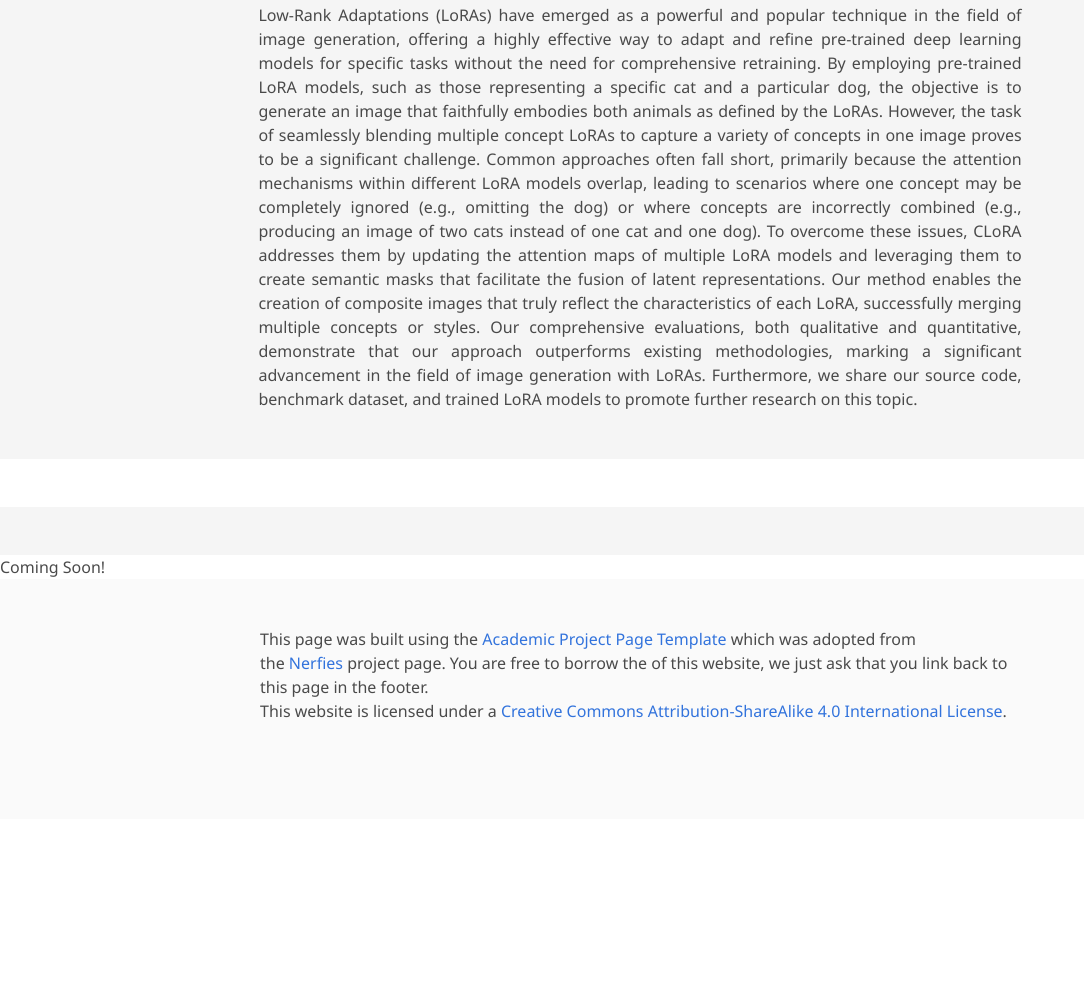
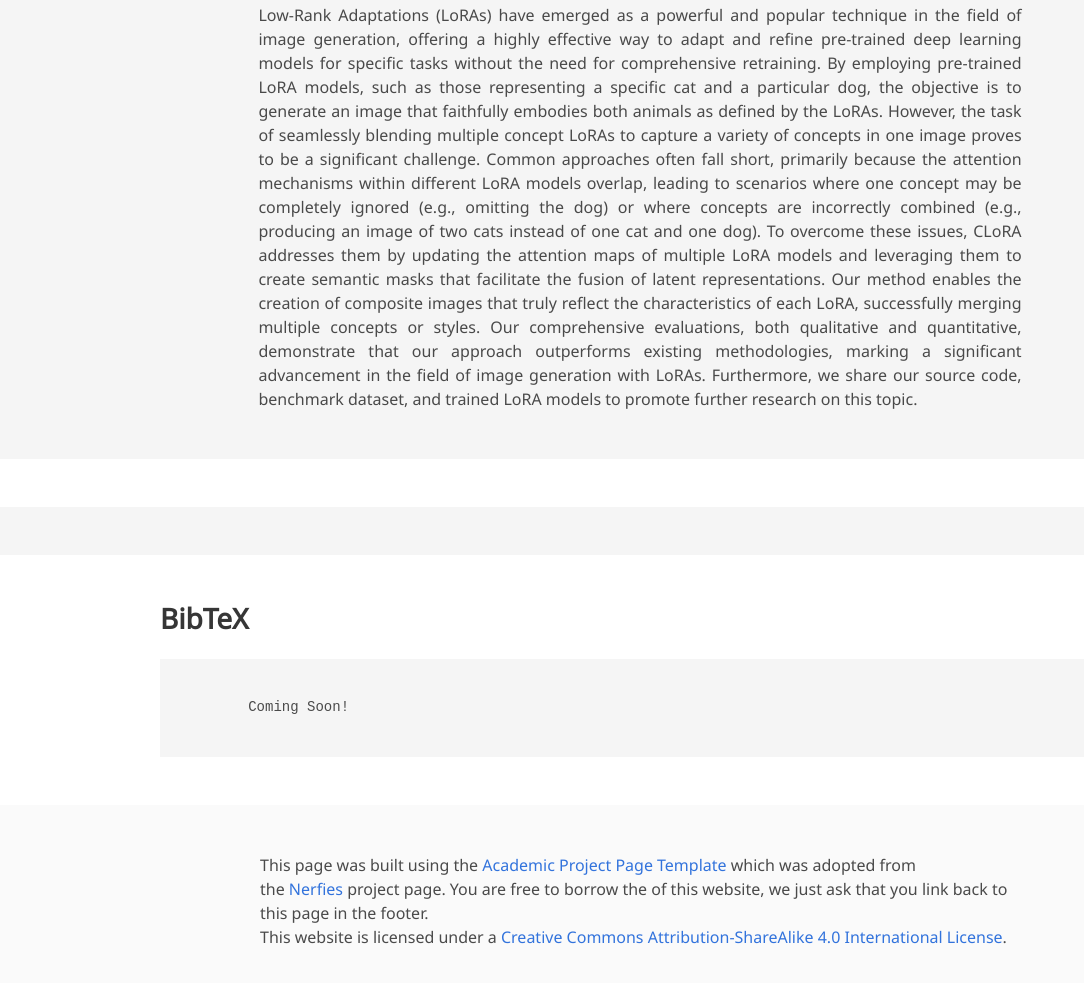
Before and after one commit to clora-diffusion/clora-diffusion.github.io, a plain HTML site: page index.html in a window 1280 px wide. Shown: the part 1214-2197 px from the top of the page, without its empty margins (0-1084 px from the left). Before the commit the page ends 2033 px from the top, so only its background shows below. Drawn offline with nearby package versions, Linux system fonts and the light colour scheme; some icons are missing; a web font is replaced by a local one.

Commit message:
Update index.html

```diff
--- a/index.html
+++ b/index.html
@@ -353,7 +353,15 @@
 
 
 <!--BibTex citation -->
-  Coming Soon!
+  <section class="section" id="BibTeX">
+    <div class="container is-max-desktop content">
+      <h2 class="title">BibTeX</h2>
+      <pre><code>
+        Coming Soon!
+      </code></pre>
+    </div>
+</section>
+
 <!--End BibTex citation -->
 
 
```
